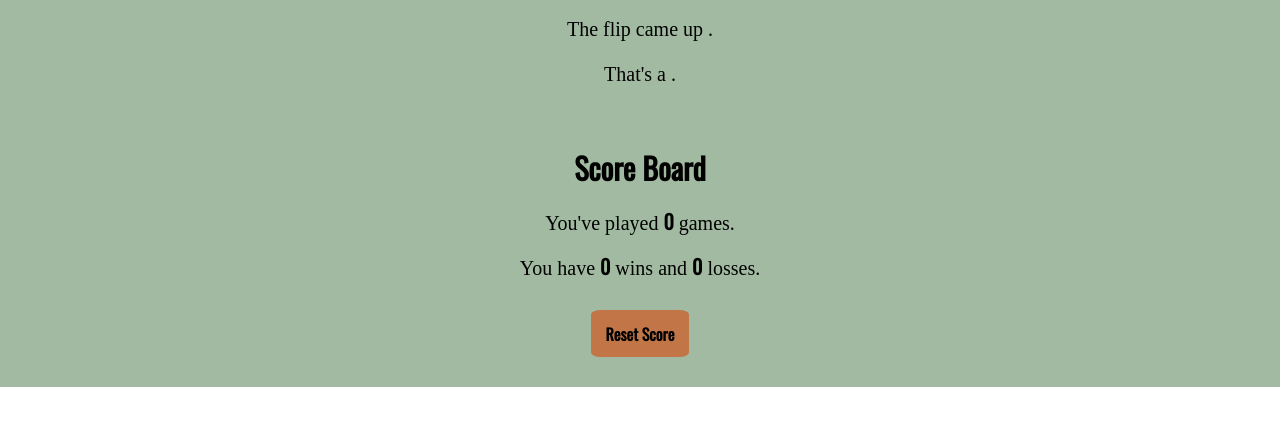
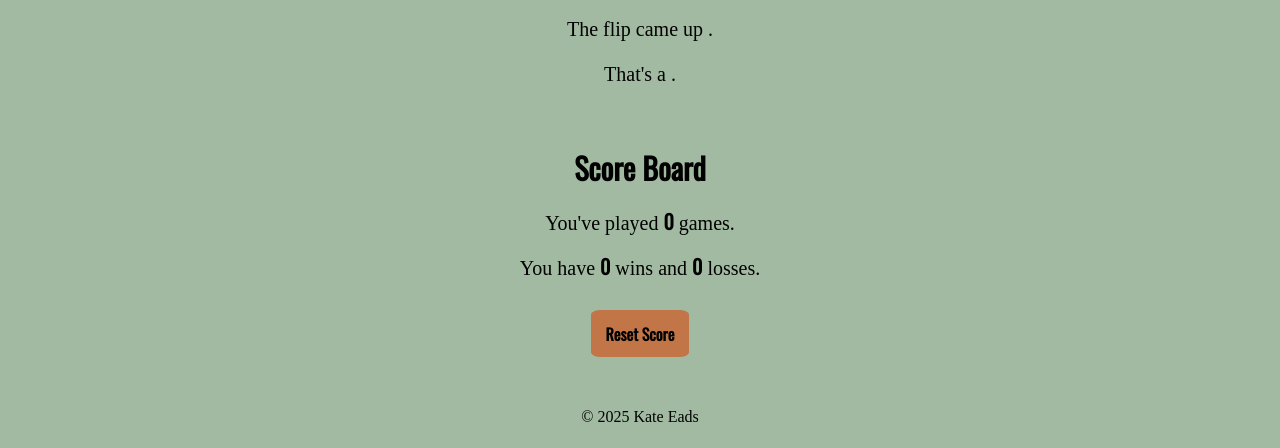
Before and after one commit to k8eads/coin_flip, a plain HTML site: page index.html in a window 1280 px wide. Shown: the part 585-1033 px from the top of the page. Before the commit the page ends 972 px from the top, so only its background shows below. Drawn offline with nearby package versions, Linux system fonts and the light colour scheme; a web font is replaced by a local one.

Commit message:
Add Footer

```diff
--- a/css/style.css
+++ b/css/style.css
@@ -32,6 +32,14 @@ section span {
   font-family:var(--hfont);
   font-weight: bolder;
 }
+footer {
+  background-color: var(--background);
+  padding: .5rem .5rem;
+  font-size: 1.6rem;
+  display: flex;
+  justify-content: center;
+  align-content: center;
+}
 hr {
   height: 2px;
   color: black;
--- a/index.html
+++ b/index.html
@@ -35,6 +35,7 @@
       <button onclick="resetScore()" id="reset"><h2 class="reset">Reset Score</h2></button>
     </section>
   </main>
+  <footer><p>&copy; 2025 Kate Eads</p></footer>
   <script src="js/logic.js"></script>
 </body>
 </html>
```
